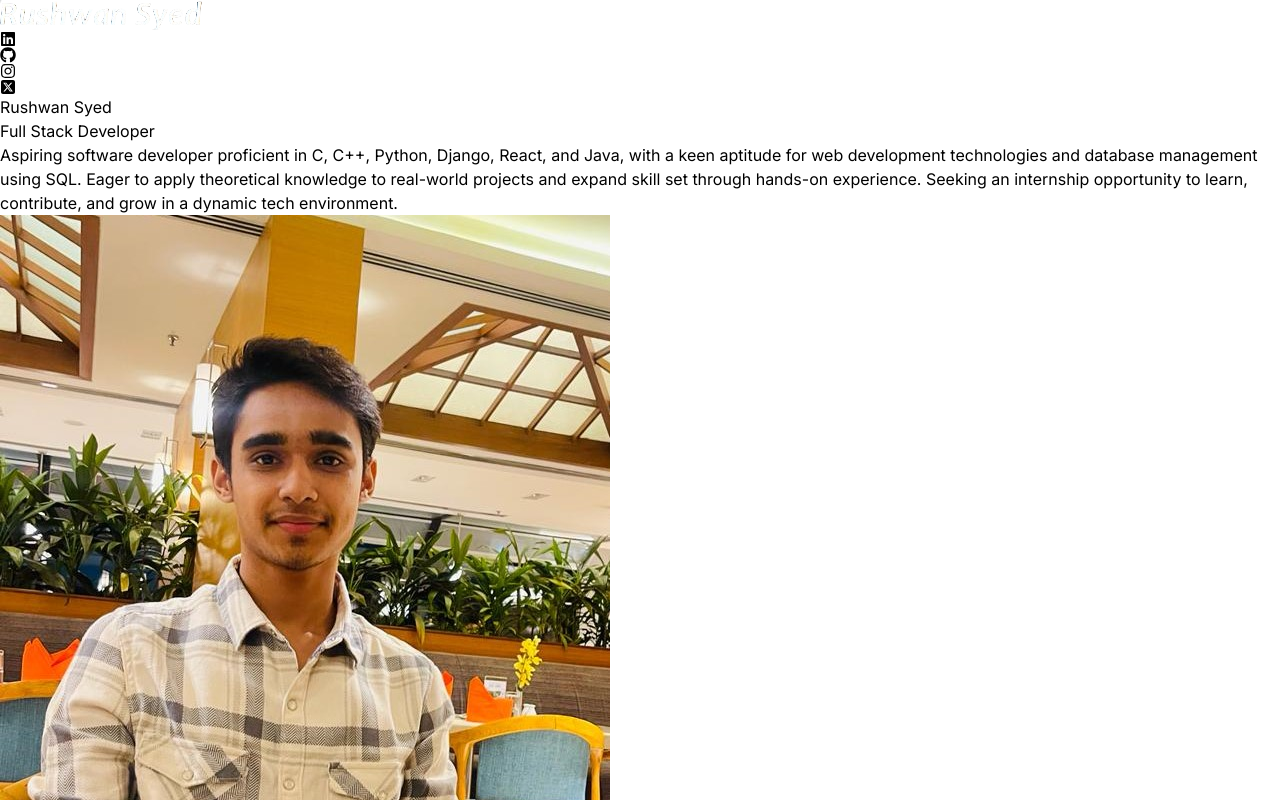
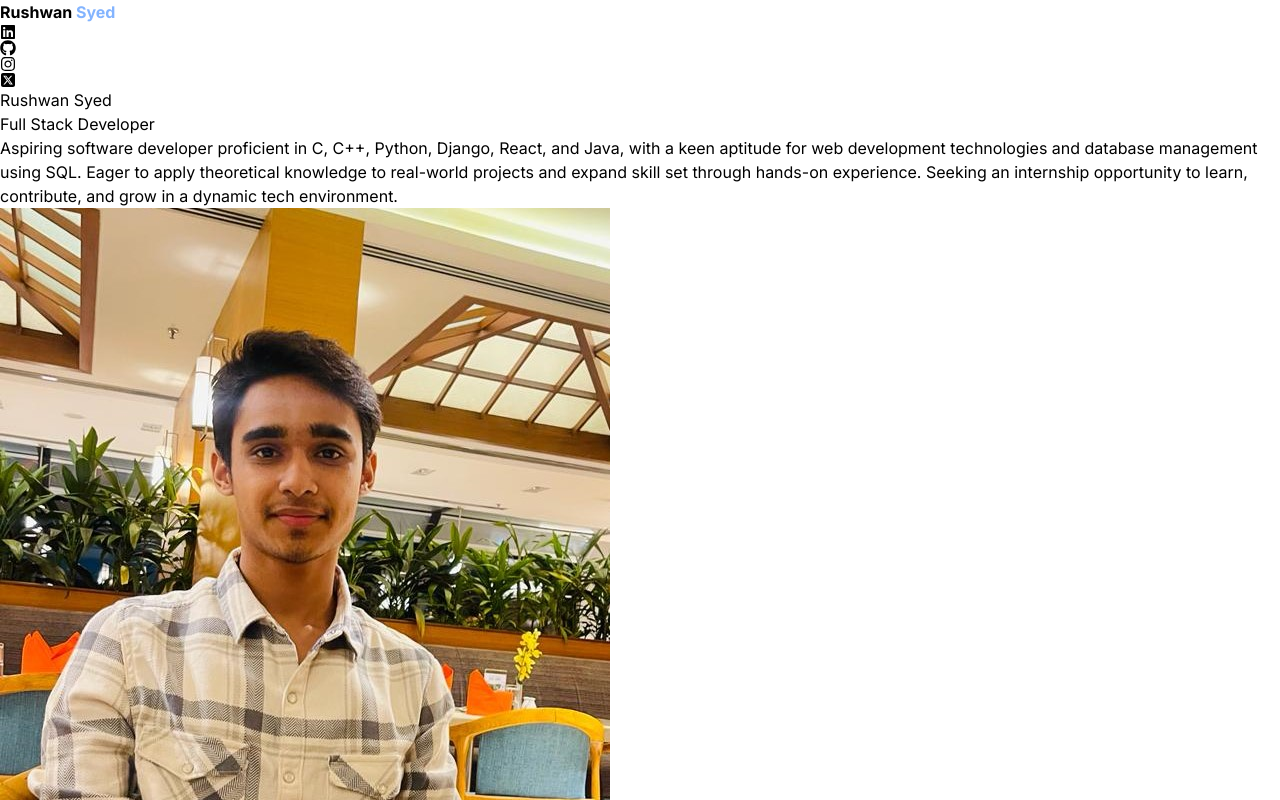
Before and after one commit to Rushwan07/Portfolio, a React (Vite) app: page / in a window 1280 px wide. Shown: the top 800 px of the page. Built offline with nearby package versions, Linux system fonts and the light colour scheme.

Commit message:
Changes happend 2

```diff
--- a/src/components/Navbar.jsx
+++ b/src/components/Navbar.jsx
@@ -1,5 +1,4 @@
 import React from "react";
-import Logo2 from "../assets/Logo2.png";
 import { FaLinkedin } from "react-icons/fa";
 import { FaGithub } from "react-icons/fa";
 import { FaSquareXTwitter } from "react-icons/fa6";
@@ -9,8 +8,14 @@ const Navbar = () => {
   return (
     <div>
       <nav className="mb-20 flex justify-between items-center py-6">
-        <div className="flex flex-shrink-0 items-center">
-          <img className="mx-2" src={Logo2} alt="logo" />
+        <div className="">
+          <h1 className="text-2xl">
+            <b>Rushwan</b>
+            <b className="" style={{ color: "#83B4FF" }}>
+              {" "}
+              Syed
+            </b>
+          </h1>
         </div>
         <div className=" flex justify-center items-center text-2xl gap-4">
           <a href="https://www.linkedin.com/in/sayed-rushwan/">
```
